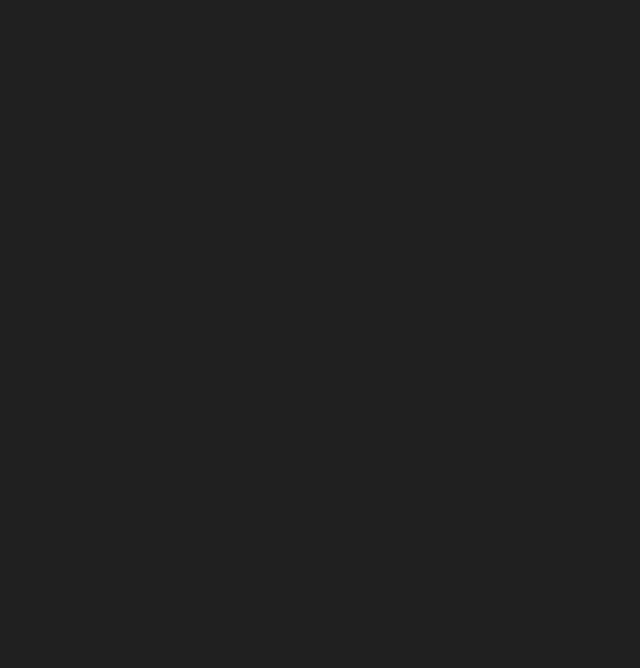
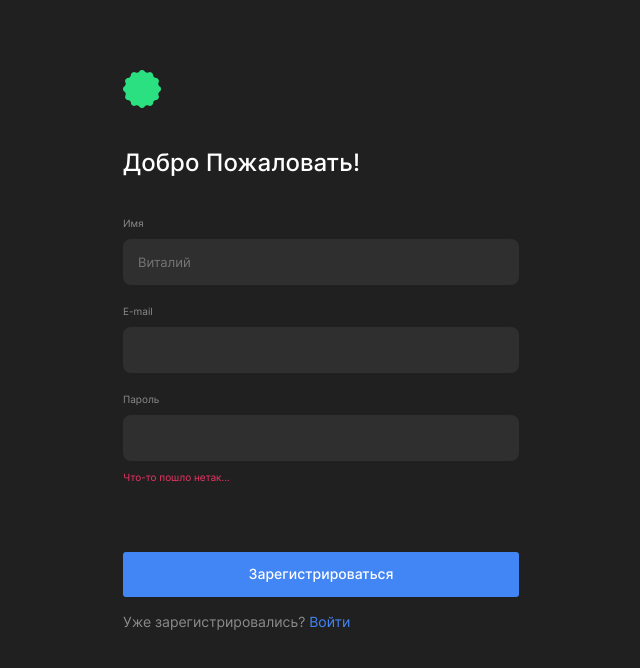
Before and after one commit to bismor/graduate-work-kosyachenko, a React (Create React App) app: page /signup in a window 1280 px wide. Before the commit this address had no page. Shown: the top 668 px of the page, without its empty margins (319-959 px from the left). Built offline with nearby package versions, Linux system fonts and the light colour scheme.

Commit message:
регистрация

```diff
--- a/src/components/App.js
+++ b/src/components/App.js
@@ -2,6 +2,7 @@ import './App.css';
 import React from 'react';
 import { Route, Routes } from 'react-router-dom'
 import Main from './Main/Main'
+import Register from './Register/Register';
 
 export default function App() {
   return (
@@ -13,6 +14,7 @@ export default function App() {
             <Main />
           }
         />
+        <Route path='/signup'element={<Register />}/>
       </Routes>
     </div>
   );
--- /dev/null
+++ b/src/components/Register/Register.css
@@ -0,0 +1,140 @@
+.authorization {
+  display: flex;
+  flex-direction: column;
+  align-items: center;
+  padding: 56px 30px 30px 30px;
+}
+
+.authorization__name {
+  text-align: center;
+  color: white;
+  font-weight: 500;
+  font-size: 24px;
+  line-height: 29px;
+  margin: 50px 0 90px 0;
+}
+
+.authorization__form {
+  display: flex;
+  flex-direction: column;
+  width: 100%;
+}
+
+.authorization__section {
+  display: flex;
+  flex-direction: column;
+  gap: 20px;
+}
+
+.authorization__label {
+  display: flex;
+  flex-direction: column;
+  color: #8B8B8B;
+  font-size: 10px;
+  font-weight: 400;
+  line-height: 12px;
+  gap: 10px;
+}
+
+.authorization__input {
+  background-color: #2F2F2F;
+  color: white;
+  font-weight: 400;
+  font-size: 13px;
+  line-height: 16px;
+  padding: 15px;
+  border: none;
+  border-radius: 8px;
+}
+
+.authorization__input_error {
+  color: #EE3465;
+}
+
+.authorization__error {
+  color: #EE3465;
+  font-weight: 400;
+  font-size: 10px;
+  line-height: 12px;
+  visibility: hidden;
+  opacity: 0;
+}
+
+.authorization__error_active {
+  visibility: visible;
+  opacity: 1;
+}
+
+.authorization__submit {
+  margin-top: 157px;
+  background-color: #4285F4;
+  color: white;
+  padding: 15px 0;
+  border: none;
+  border-radius: 3px;
+  font-weight: 500;
+  font-size: 12px;
+  line-height: 15px;
+  cursor: pointer;
+}
+
+.authorization__submit:hover {
+  opacity: 70%;
+}
+
+.authorization__text {
+  margin: 14px 0 0 0;
+  font-weight: 400;
+  font-size: 12px;
+  line-height: 15px;
+  color: #8B8B8B;
+}
+
+.authorization__link {
+  color: #4285F4;
+  font-weight: 400;
+  font-size: 12px;
+  line-height: 15px;
+  text-decoration: none;
+  cursor: pointer;
+}
+
+.authorization__link:hover {
+  opacity: 70%;
+}
+
+@media screen and (min-width: 768px) {
+  .authorization {
+    padding: 232px 186px;
+    align-items: flex-start;
+  }
+
+  .authorization__name {
+    margin: 40px 0;
+  }
+
+  .authorization__submit {
+    margin-top: 69px;
+    padding: 13px 0 15px 0;
+    font-size: 14px;
+    line-height: 17px;
+  }
+
+  .authorization__text {
+    margin: 16px 0 0 0;
+    font-size: 14px;
+    line-height: 17px;
+  }
+
+  .authorization__link {
+    font-size: 14px;
+    line-height: 17px;
+  }
+}
+
+@media screen and (min-width: 1280px) {
+  .authorization {
+    padding: 70px 442px;
+  }
+
+}
--- /dev/null
+++ b/src/components/Register/Register.js
@@ -0,0 +1,43 @@
+import Logo from "../ui/Logo/Logo"
+import { Link } from "react-router-dom"
+import  "./Register.css"
+
+export default function Register() {
+  return (
+    <div className="authorization">
+      <Logo/>
+      <h1 className="authorization__name">Добро Пожаловать!</h1>
+      <form className="authorization__form">
+        <section className="authorization__section">
+          <label className="authorization__label"> Имя
+            <input
+              name="name"
+              type="name"
+              className="authorization__input"
+              placeholder="Виталий"
+            ></input>
+          </label>
+          <label className="authorization__label">E-mail
+            <input
+              name="email"
+              type="email"
+              className="authorization__input"
+            ></input>
+          </label>
+          <label className="authorization__label">Пароль
+            <input
+              name="password"
+              type="password"
+              className="authorization__input authorization__input_error"
+            ></input>
+            <span className="authorization__error authorization__error_active">Что-то пошло нетак...</span>
+          </label>
+        </section>
+        <button className="authorization__submit">Зарегистрироваться</button>
+        <p className="authorization__text">
+          Уже зарегистрировались? <Link to="/signin" className="authorization__link">Войти</Link>
+        </p>
+      </form>
+    </div>
+  )
+}
```
